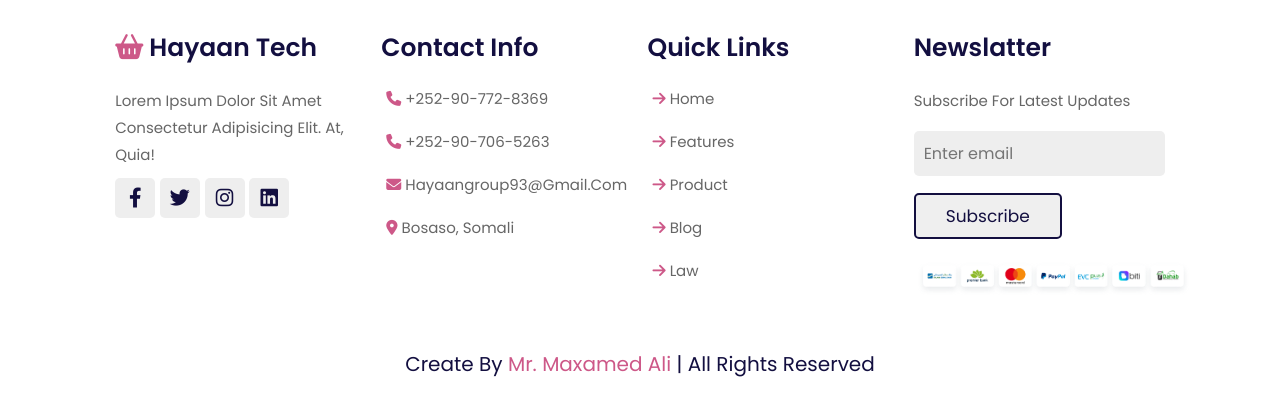
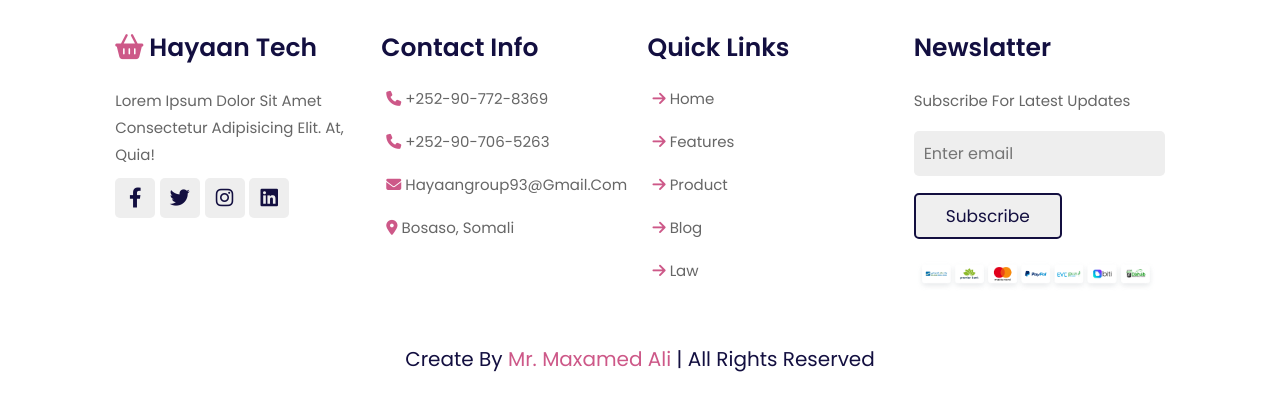
Before and after one commit to hay12k/hayaan-tech, a PHP site: page / in a window 1280 px wide. Shown: the part 4539-4948 px from the top of the page. After the commit the page ends 4911 px from the top, so only its background shows below. Run offline with PHP 8.4, Linux system fonts and the light colour scheme; some libraries are stand-ins or nearby versions.

Commit message:
modified:   assets/style.css

```diff
--- a/assets/style.css
+++ b/assets/style.css
@@ -576,7 +576,7 @@ section{
 }
 .footer .box-container .box .payment-img{
     margin-top: 2rem;
-    height: 4rem;
+    height: 3.5rem;
 }
 .footer .credit{
     text-align: center;
```
